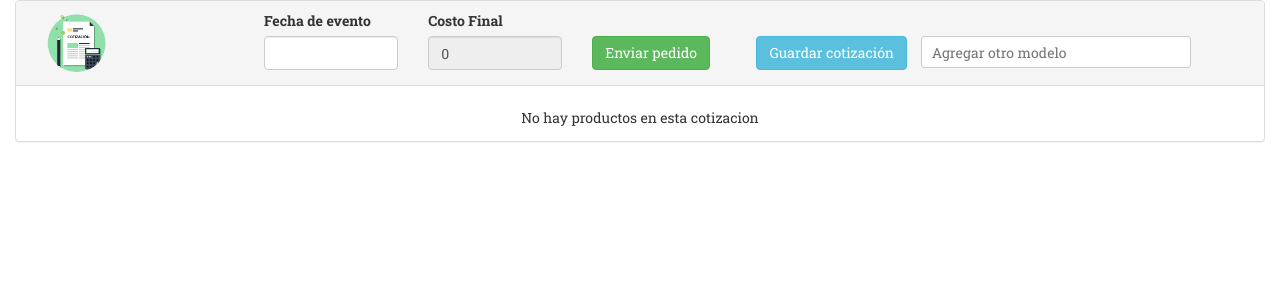
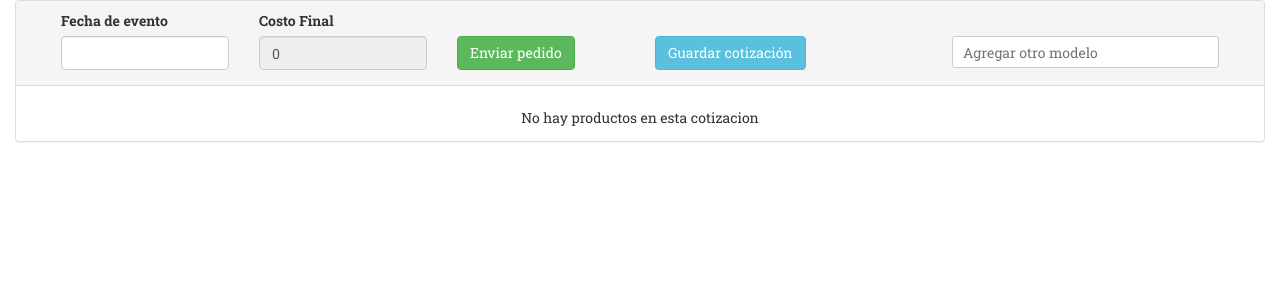
Before and after one commit to KarenSamanoH/Historias, a PHP site: page /Modulos/modify_pedido.php in a window 1280 px wide. Shown: the part 50-350 px from the top of the page. Run offline with PHP 8.4, Linux system fonts and the light colour scheme; data that the repository does not hold is empty; some libraries are stand-ins or nearby versions; some web fonts are replaced.

Commit message:
ultimos cambios

```diff
--- a/Modulos/empty_pedido.php
+++ b/Modulos/empty_pedido.php
@@ -339,7 +339,7 @@ $resultado=mysqli_query($conexion, $query2);
 while($row2 = mysqli_fetch_assoc($resultado)){ ?>
 
  <div class="btn-group" data-toggle="buttons">
-<label class="btn btn-info   <?=($flag==true)? active : '  ' ?>">
+<label class="btn btn-info   <?=($flag==true)? 'active' : '  ' ?>">
 <span class="">
 <i class="fa fa-check-square" aria-hidden="true"> </i><?=$row2 ['Nombre'] ?>
 </span>
--- a/Modulos/modify_pedido.php
+++ b/Modulos/modify_pedido.php
@@ -97,22 +97,9 @@ while($row = mysqli_fetch_array($result))
 <div class="panel-heading resume-heading">
 <div class="row">
 <div class="col-lg-12">
-<div class="col-xs-12 col-sm-2">
-<figure>
-<img class="img-circle img-responsive" alt="cotizacion" src="../img/cot.png">
-</figure>
 
-<div class="row">
-<div class="col-xs-12 social-btns">
 
-<div class="col-xs-12 col-md-1 col-lg-1 social-btn-holder">
-</div>
-</div>
-</div>
-
-</div>
-
-<div class="col-xs-12 col-sm-10">
+<div class="col-xs-12 col-sm-12">
 
 
 
@@ -136,12 +123,12 @@ while($row = mysqli_fetch_array($result))
 <input  type="submit" class="btn btn-success" id="Pedido" name="Pedido" value="  Enviar pedido  ">
 </div>
 
-<div class="form-group col-xs-2">
+<div class="form-group col-xs-3">
 <p style="margin: 0;">&nbsp</p>
 
 <input  type="submit" class="btn btn-info" id="Coti" onclick="$('#general-form').submit();" name="Coti" value="Guardar cotización" >
 </div>
-<div class="form-group col-xs-2">
+<div class="form-group col-xs-3">
 <div class="search-box" style="margin-top: 25px;">
     <input type="text"  autocomplete="off" placeholder="Agregar otro modelo" />
         <div class="result"></div>
@@ -156,9 +143,9 @@ while($row = mysqli_fetch_array($result))
 <div class="container" style="width: 100%!important;">
 	<div class="tab-content" align="center">
 <div class="tab-pane active col-xs-12" role="tabpanel" id="invitacion">
-
+<h4 id="message" style="display: none;color: red;">Debes agregar al menos un producto</h4>
  <form id="general-form" method="post" onsubmit="sendAllData(event);">
-<div class="container col-lg-12" id="container">
+<div class="col-lg-12" id="container">
 <input type="hidden" name="total-amount" id="total-amount">
 <input type="hidden" name="id-cotiza"  value="<?=$cotizaId ?>">
 <?php
@@ -228,7 +215,7 @@ CANTIDAD: <?= $details[$key]['cantidad'] ?>
   </div>
 </div>
 </div>
-<div class="container col-lg-12" id="elem-contain-<?=$productId ?>">
+<div class="col-lg-12" id="elem-contain-<?=$productId ?>">
 <?php
   $elements=$product['contenido'];
   if ($elements!='') {
@@ -692,7 +679,16 @@ window.onclick = function(event) {
 
 
     function sendAllData(event){
-              event.preventDefault();
+      event.preventDefault();
+        var valueArray = $('.models').map(function() {
+    return this.value;
+}).get();
+      console.log(valueArray);
+      if (valueArray=='') {
+        $('#message').show();
+        setTimeout(function(){ $('#message').hide(); }, 2000);
+      }else{
+
                     showLoad();
                         $.ajax({
 
@@ -705,11 +701,13 @@ window.onclick = function(event) {
                               $('.savesucces').show();
 
 
-                                setTimeout(function(){ location.reload(); }, 1000);
+                                setTimeout(function(){ location.href='Clientes.php'; }, 1000);
 
 
                              }
                         });
+      }
+
     }
 
   function collectPrices(){
@@ -890,4 +888,5 @@ function removeElement(id,product){
           $('.success-modal').animate({'opacity':'1.00'}, 300, 'linear');
           $('.backdrop, .success-modal').css('display', 'block');
       }
+
 </script>
--- a/Modulos/saveEstimate.php
+++ b/Modulos/saveEstimate.php
@@ -43,7 +43,13 @@ foreach ($row as $key => $ro1) {
 		$processes[$ro1['IDCatElem']]['procesos'][]=$row2['IDCatPro'];
 
 	}
+	$processes[$ro1['IDCatElem']]['datos']['material']=1;
 
+	$processes[$ro1['IDCatElem']]['datos']['alto']=4;
+		$processes[$ro1['IDCatElem']]['datos']['ancho']=5;
+		$processes[$ro1['IDCatElem']]['datos']['cantidad']=$qty;
+		$processes[$ro1['IDCatElem']]['datos']['costoMod']=10;
+		$processes[$ro1['IDCatElem']]['datos']['costoFinal']=$final;
 }
 
 
--- a/css/historias.css
+++ b/css/historias.css
@@ -1252,3 +1252,24 @@ position: relative;
       width: 80%;
       margin: 0 auto;
     }
+    @media (min-width: 768px) {
+      .model-details{
+        font-size: 14px;
+      }
+      .model-details img{
+
+  top: -5px;
+
+}
+.search-box {
+       width: 100%;
+    }
+    .dropdown {
+
+
+}
+.dropdown-content {
+    z-index: 999999;
+
+}
+    }
```
Also changed, not shown: Modulos/addmodel.php (+9 -4 lines).
